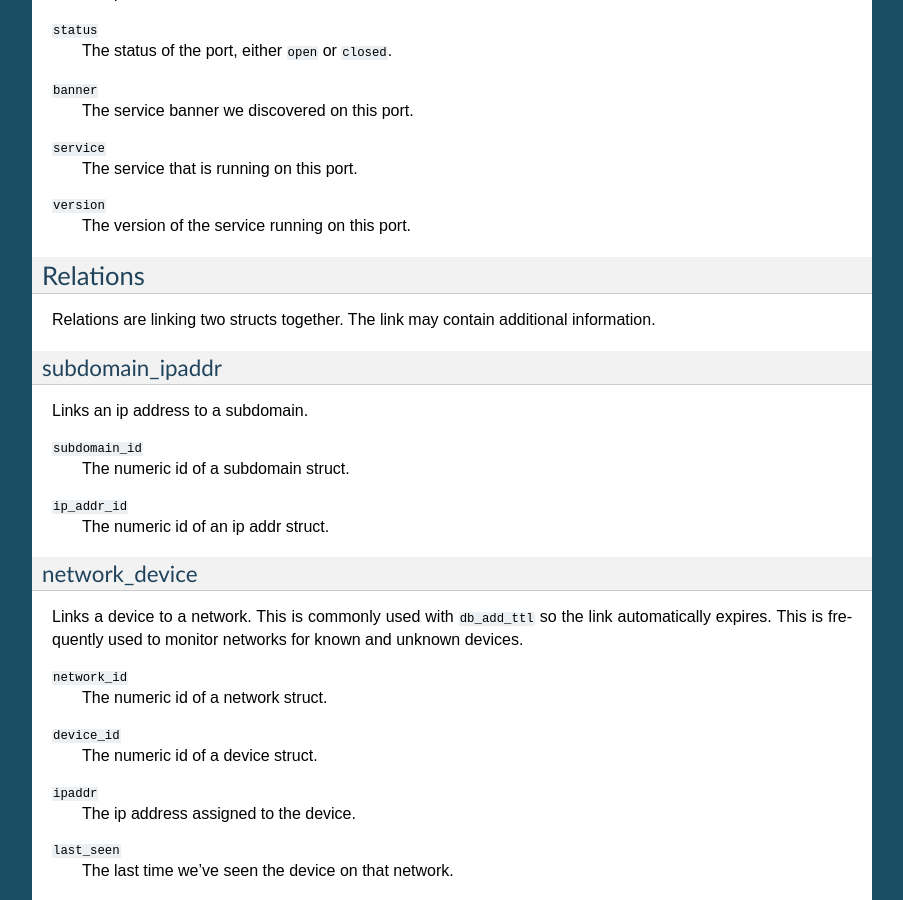
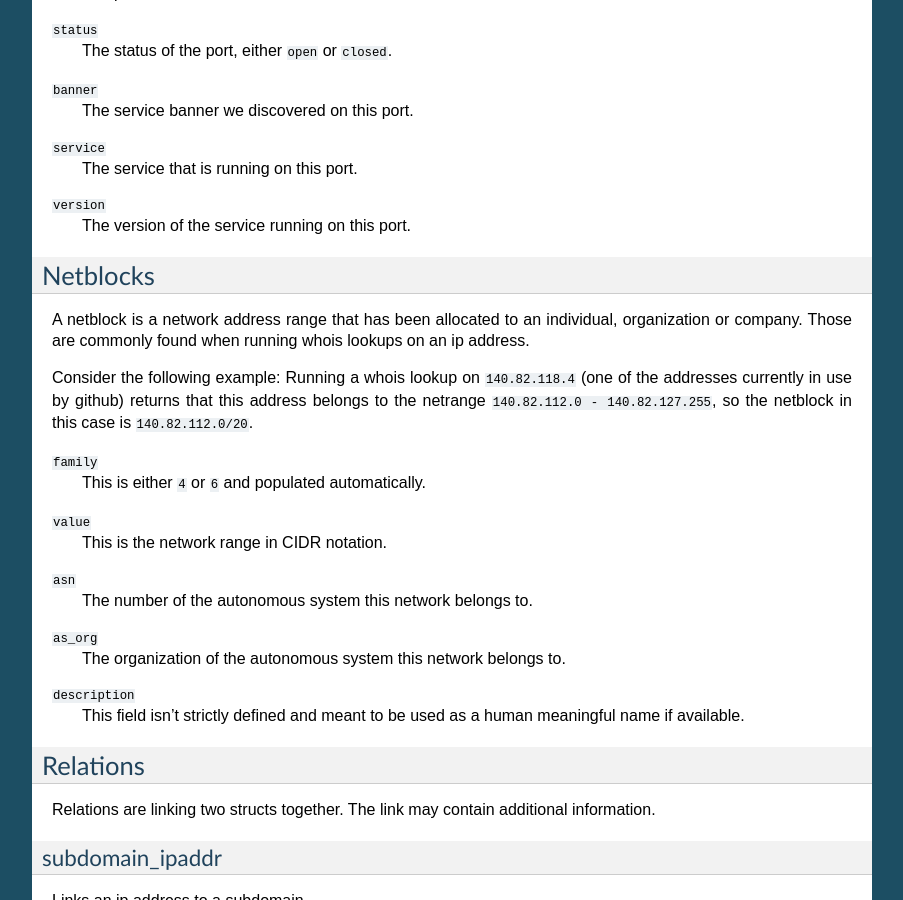
Before and after one commit to kpcyrd/sn0int, a Sphinx documentation site: the page built from docs/structs.rst, in a window 1280 px wide and 900 px high, scrolled down 5175 px. Shown: the whole window, without its empty margins (198-1101 px from the left). Built offline with Sphinx 7.4.7, drawn with Linux system fonts in a browser that asks for light colours.

Commit message:
Add netblocks docs

```diff
--- a/docs/structs.rst
+++ b/docs/structs.rst
@@ -227,6 +227,30 @@ The status of a port on an ip address.
 ``version``
     The version of the service running on this port.
 
+Netblocks
+---------
+
+A netblock is a network address range that has been allocated to an individual,
+organization or company. Those are commonly found when running whois lookups on
+an ip address.
+
+Consider the following example: Running a whois lookup on ``140.82.118.4`` (one
+of the addresses currently in use by github) returns that this address belongs
+to the netrange ``140.82.112.0 - 140.82.127.255``, so the netblock in this case
+is ``140.82.112.0/20``.
+
+``family``
+    This is either ``4`` or ``6`` and populated automatically.
+``value``
+    This is the network range in CIDR notation.
+``asn``
+    The number of the autonomous system this network belongs to.
+``as_org``
+    The organization of the autonomous system this network belongs to.
+``description``
+    This field isn't strictly defined and meant to be used as a human
+    meaningful name if available.
+
 Relations
 ---------
 
```
Also changed, not shown: README.md (+2 -0 lines).
